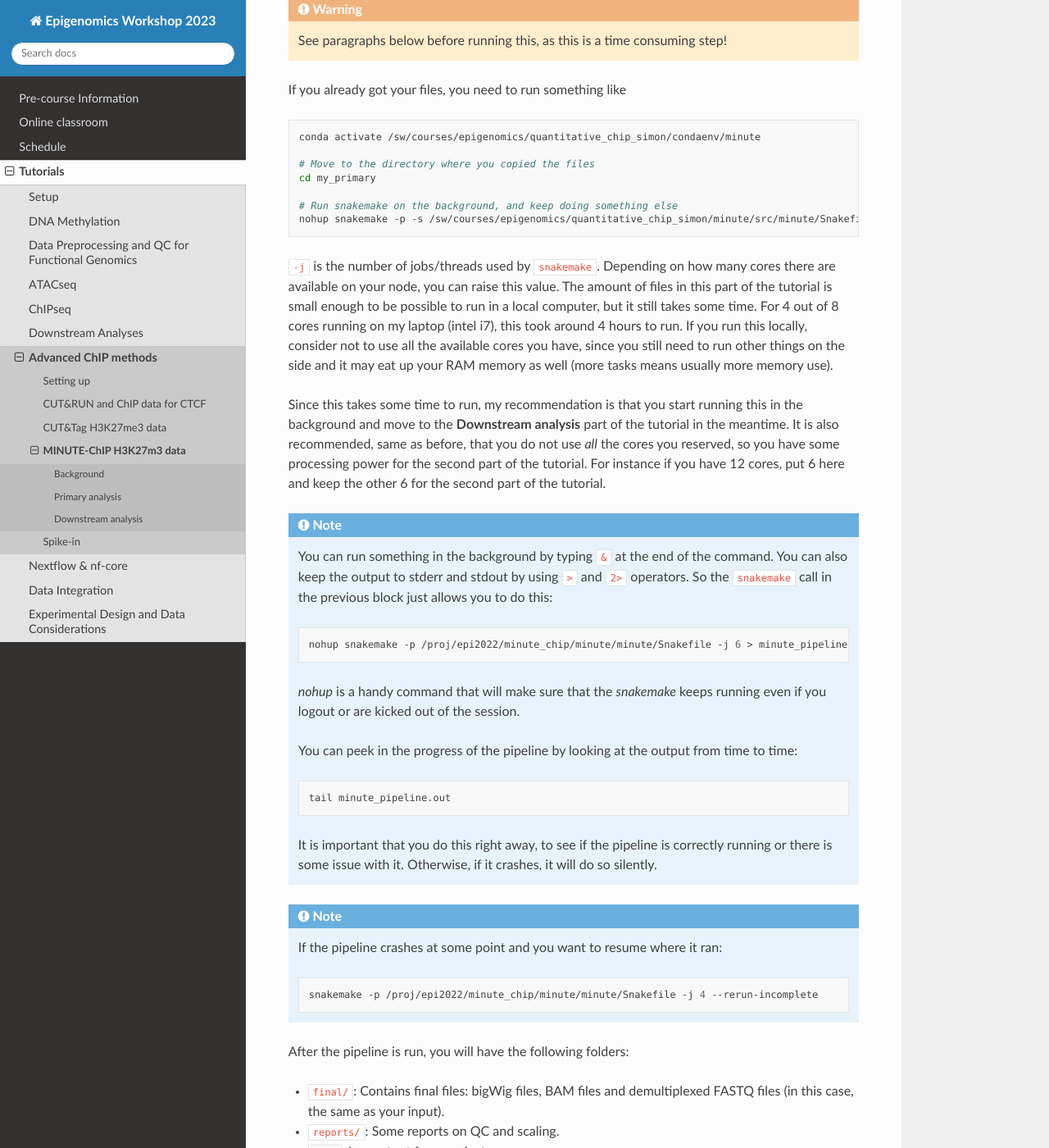
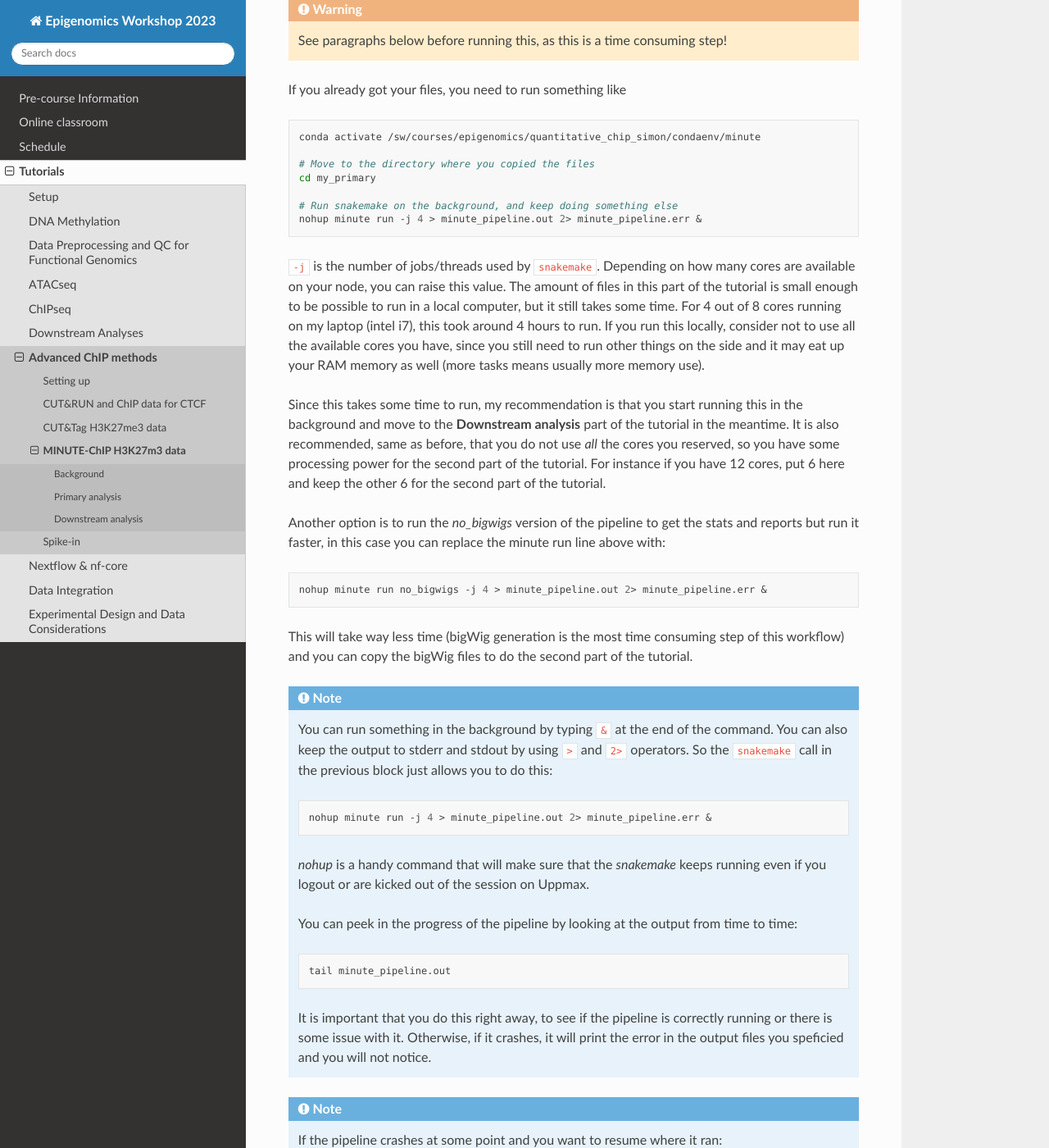
Before and after one commit to NBISweden/workshop-epigenomics-RTDs, a Sphinx documentation site: the page built from docs/content/tutorials/quantitativeChip/minute-lab.rst, in a window 1280 px wide and 1400 px high, scrolled down 5206 px. Shown: the whole window at 82% size. Built offline with Sphinx 7.4.7 and the Read the Docs theme 2.0.0, drawn with Linux system fonts in a browser that asks for light colours; some of the changed text lies outside the part shown.

Commit message:
Fixes to minute tutorial

```diff
--- a/docs/content/tutorials/quantitativeChip/minute-lab.rst
+++ b/docs/content/tutorials/quantitativeChip/minute-lab.rst
@@ -106,10 +106,10 @@ There are 3 replicates for each condition. In the first part of the tutorial you
   cd my_primary/fastq
 
   # Create symlinks to our fastq files
-  for i in /proj/epi2022/minute_chip/primary/*.fastq.gz; do ln -s ${i}; done
+  for i in /sw/courses/epigenomics/quantitative_chip_simon/minute_tutorial/primary/*.fastq.gz; do ln -s ${i}; done
   cd ..
-  cp /proj/epi2022/minute_chip/primary/*.tsv .
-  cp /proj/epi2022/minute_chip/primary/*.yaml .
+  cp /sw/courses/epigenomics/quantitative_chip_simon/minute_tutorial/primary/*.tsv .
+  cp /sw/courses/epigenomics/quantitative_chip_simon/minute_tutorial/primary/*.yaml .
 
 
 Now, this is how your directory structure should look like:
@@ -135,10 +135,10 @@ Configuration
     hg38:  # Arbitrary name for this reference. This is also used in output file names.
       # Path to a reference FASTA file (may be gzip-compressed).
       # A matching Bowtie2 index must exist in the same location.
-      fasta: "/proj/epi2022/minute_chip/reference/hg38.fa"
+      fasta: "/sw/courses/epigenomics/quantitative_chip_simon/minute_tutorial/reference/hg38.fa"
 
       # Path to a BED file with regions to exclude
-      exclude: "/proj/epi2022/minute_chip/reference/hg38.blocklist.bed"
+      exclude: "/sw/courses/epigenomics/quantitative_chip_simon/minute_tutorial/reference/hg38.blocklist.bed"
 
   # Length of the 5' UMI
   umi_length: 6
@@ -210,49 +210,49 @@ Additionally, we may have some spike-in data from another reference, so Minute a
      - Naive
      - Untreated
      - 1
-     - H3K27m3-ChIP_H9_naive_rep1_R{1,2}.fastq.gz
+     - H3K27m3_H9_naive_rep1_R{1,2}.fastq.gz
 
    * - H3K27m3
      - Naive
      - EZH2i
      - 1
-     - H3K27m3-ChIP_H9_naive_EZH2i_rep1_R{1,2}.fastq.gz
+     - H3K27m3_H9_naive_EZH2i_rep1_R{1,2}.fastq.gz
 
    * - H3K27m3
      - Naive
      - Untreated
      - 1
-     - H3K27m3-ChIP_H9_primed_rep1_R{1,2}.fastq.gz
+     - H3K27m3_H9_primed_rep1_R{1,2}.fastq.gz
 
    * - H3K27m3
      - Primed
      - EZH2i
      - 1
-     - H3K27m3-ChIP_H9_primed_EZH2i_rep1_R{1,2}.fastq.gz
+     - H3K27m3_H9_primed_EZH2i_rep1_R{1,2}.fastq.gz
 
    * - Input
      - Naive
      - Untreated
      - 1
-     - IN-ChIP_H9_naive_rep1_R{1,2}.fastq.gz
+     - IN_H9_naive_rep1_R{1,2}.fastq.gz
 
    * - Input
      - Naive
      - EZH2i
      - 1
-     - IN-ChIP_H9_naive_EZH2i_rep1_R{1,2}.fastq.gz
+     - IN_H9_naive_EZH2i_rep1_R{1,2}.fastq.gz
 
    * - Input
      - Primed
      - Untreated
      - 1
-     - IN-ChIP_H9_primed_rep1_R{1,2}.fastq.gz
+     - IN_H9_primed_rep1_R{1,2}.fastq.gz
 
    * - Input
      - Primed
      - EZH2i
      - 1
-     - IN-ChIP_H9_primed_EZH2i_rep1_R{1,2}.fastq.gz
+     - IN_H9_primed_EZH2i_rep1_R{1,2}.fastq.gz
 
 
 
@@ -289,10 +289,10 @@ If you already got your files, you need to run something like
   cd my_primary
 
   # Run snakemake on the background, and keep doing something else
-  nohup snakemake -p -s /sw/courses/epigenomics/quantitative_chip_simon/minute/src/minute/Snakefile -j 6 > minute_pipeline.out 2> minute_pipeline.err &
+  nohup minute run -j 4 > minute_pipeline.out 2> minute_pipeline.err &
 
 
-:code:`-j` is the number of jobs/threads used by :code:`snakemake`. Depending on how many cores there are available on your node, you can raise this value.
+:code:`-j` is the number of jobs/threads used by :code:`snakemake`. Depending on how many cores are available on your node, you can raise this value.
 The amount of files in this part of the tutorial is small enough to be possible to run in a local computer, but it still takes some time. For 4
 out of 8 cores running on my laptop (intel i7), this took around 4 hours to run. If you run this locally, consider not to use all the available
 cores you have, since you still need to run other things on the side and it may eat up your RAM memory as well (more tasks means usually more memory use).
@@ -301,15 +301,27 @@ Since this takes some time to run, my recommendation is that you start running t
 the tutorial in the meantime. It is also recommended, same as before, that you do not use *all* the cores you reserved, so you have some processing
 power for the second part of the tutorial. For instance if you have 12 cores, put 6 here and keep the other 6 for the second part of the tutorial.
 
+Another option is to run the `no_bigwigs` version of the pipeline to get the stats and reports but run it faster, in this case you can replace the
+minute run line above with:
+
+.. code-block:: bash
+
+  nohup minute run no_bigwigs -j 4 > minute_pipeline.out 2> minute_pipeline.err &
+
+
+This will take way less time (bigWig generation is the most time consuming step of this workflow) and you can copy the bigWig files to do the second
+part of the tutorial.
+
+
 .. note::
   You can run something in the background by typing :code:`&` at the end of the command. You can also keep the output to stderr and stdout by using
   :code:`>` and :code:`2>` operators. So the :code:`snakemake` call in the previous block just allows you to do this:
 
   .. code-block:: bash
 
-    nohup snakemake -p /proj/epi2022/minute_chip/minute/minute/Snakefile -j 6 > minute_pipeline.out 2> minute_pipeline.err &
+    nohup minute run -j 4 > minute_pipeline.out 2> minute_pipeline.err &
 
-  `nohup` is a handy command that will make sure that the `snakemake` keeps running even if you logout or are kicked out of the session.
+  `nohup` is a handy command that will make sure that the `snakemake` keeps running even if you logout or are kicked out of the session on Uppmax.
 
   You can peek in the progress of the pipeline by looking at the output from time to time:
 
@@ -317,7 +329,7 @@ power for the second part of the tutorial. For instance if you have 12 cores, pu
 
     tail minute_pipeline.out
 
-  It is important that you do this right away, to see if the pipeline is correctly running or there is some issue with it. Otherwise, if it crashes, it will do so silently.
+  It is important that you do this right away, to see if the pipeline is correctly running or there is some issue with it. Otherwise, if it crashes, it will print the error in the output files you speficied and you will not notice.
 
 
 .. note::
@@ -325,12 +337,15 @@ power for the second part of the tutorial. For instance if you have 12 cores, pu
 
   .. code-block:: bash
 
-    snakemake -p /proj/epi2022/minute_chip/minute/minute/Snakefile -j 4 --rerun-incomplete
+    minute run --rerun-incomplete > minute_pipeline.out 2> minute_pipeline.err &
+
+
+  This will overwrite the previous logs, so if you want to keep the previous ones, just use a different filename, like `minute_pipeline_rerun.out`.
 
 
 After the pipeline is run, you will have the following folders:
 
-- :code:`final/`: Contains final files: bigWig files, BAM files and demultiplexed FASTQ files (in this case, the same as your input).
+- :code:`final/`: Contains final files: bigWig files, BAM files and demultiplexed FASTQ files (in this case, the same as your input). If you ran the `no_bigwigs` option, this will not have bigWig files, but you can copy them later.
 - :code:`reports/`: Some reports on QC and scaling.
 - :code:`log/`: Log output from each step.
 - :code:`stats/`: Some stats files generated at each step.
@@ -403,8 +418,8 @@ Now you can get a copy of all the bigWig files + the bivalent annotation:
 
   mkdir bw
 
-  cp /proj/epi2022/minute_chip/downstream/*.bw bw/
-  cp /proj/epi2022/minute_chip/downstream/*.bed .
+  cp /sw/courses/epigenomics/quantitative_chip_simon/minute_tutorial/downstream/*.bw bw/
+  cp /sw/courses/epigenomics/quantitative_chip_simon/minute_tutorial/downstream/*.bed .
 
 
 There should be :code:`unscaled` and :code:`scaled` bigWig files, plus a set of genes marked as Bivalent: :code:`Bivalent_Court2017.hg38.bed`. This annotation
@@ -537,7 +552,10 @@ We can make this a little more readable:
 
 .. code-block:: R
 
-  colnames(df) <- c(c("seqnames", "start", "end"), gsub("_pooled.hg38|.bw", "", colnames(df)[4:ncol(df)]))
+  colnames(df) <- c(
+    c("seqnames", "start", "end"),
+    gsub("_pooled.hg38|.bw", "", colnames(df)[4:ncol(df)])
+  )
 
   colnames(df)
 
```
Also changed, not shown: other parts of docs/content/tutorials/quantitativeChip/minute-lab.rst (+2 -2 lines).
